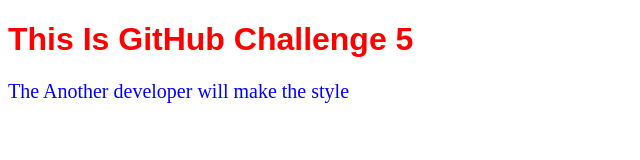
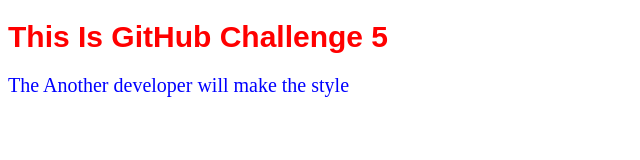
Before and after one commit to YMS10/Collabrate, a plain HTML site: page index.html in a window 1280 px wide. Shown: the whole page, without its empty margins (0-640 px from the left). Drawn offline with Linux system fonts and the light colour scheme.

Commit message:
Update style.css

```diff
--- a/style.css
+++ b/style.css
@@ -1,6 +1,6 @@
 h1{
   color: red;
-  font-zize: 30px;
+  font-size: 30px;
   font-family: arial;
 }
 p{
```
